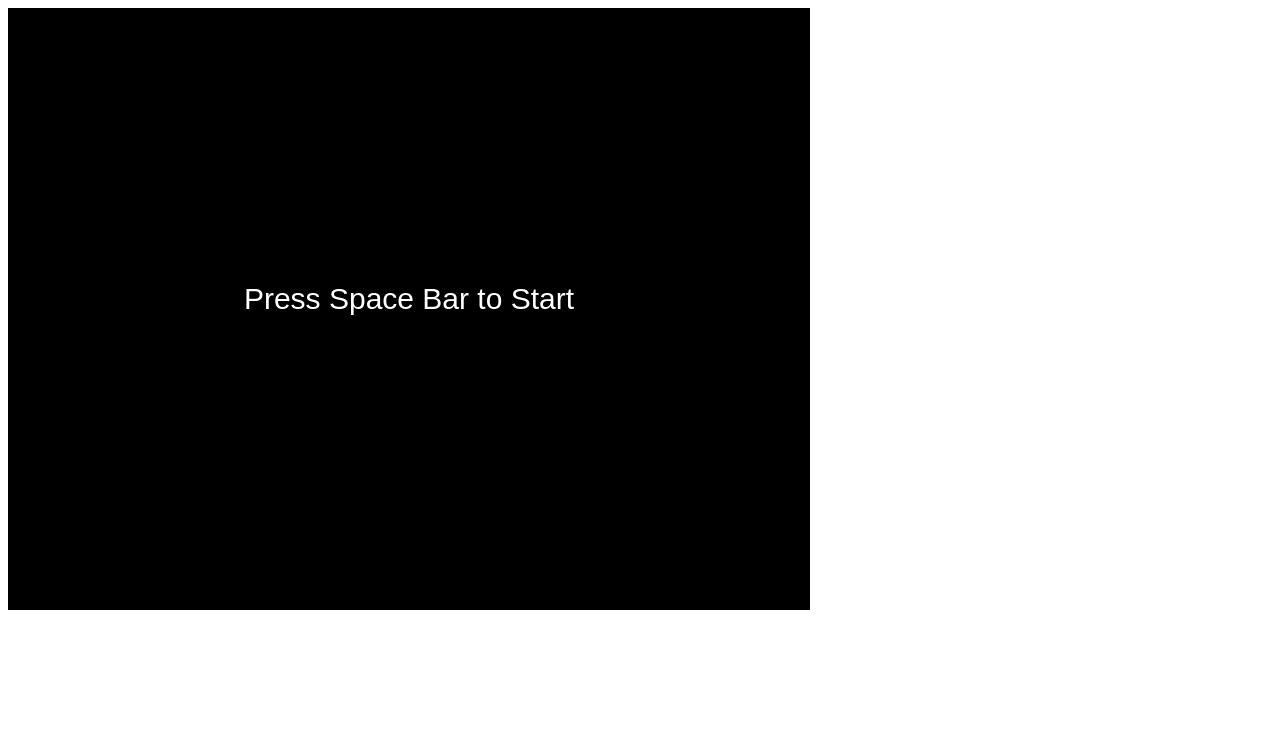
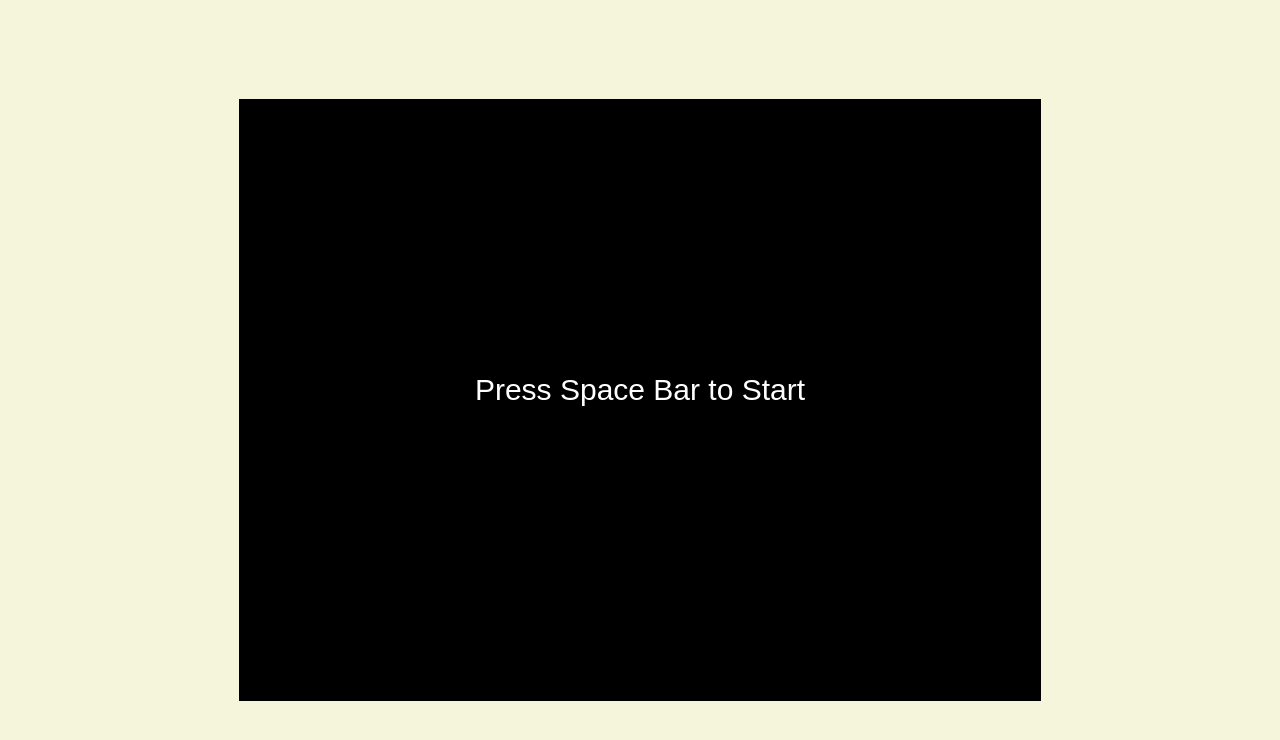
Before and after one commit to JonathanDPotter/game-tutorial, a website built with webpack: page dist/index.html in a window 1280 px wide. Built offline with Linux system fonts and the light colour scheme.

Commit message:
updated build

```diff
--- a/package.json
+++ b/package.json
@@ -6,7 +6,7 @@
   "author": "Jonathan <jonathan.d.potter@outlook.com>",
   "license": "MIT",
   "scripts": {
-    "build": "webpack",
+    "build": "webpack --mode=production",
     "dev": "webpack --watch --mode=development"
   },
   "devDependencies": {
--- a/src/style.scss
+++ b/src/style.scss
@@ -1,5 +1,21 @@
+* {
+  margin: 0;
+  padding: 0;
+}
+
+body {
+  min-height: 100vh;
+  min-width: 100vw;
+  background-color: beige;
+  display: flex;
+  flex-direction: column;
+  align-items: center;
+  justify-content: center;
+}
+
 #game-screen {
   border: 1px solid black;
+  background-color: slategrey;
 }
 
 img {
```
Also changed, not shown: dist/bundle.js.
